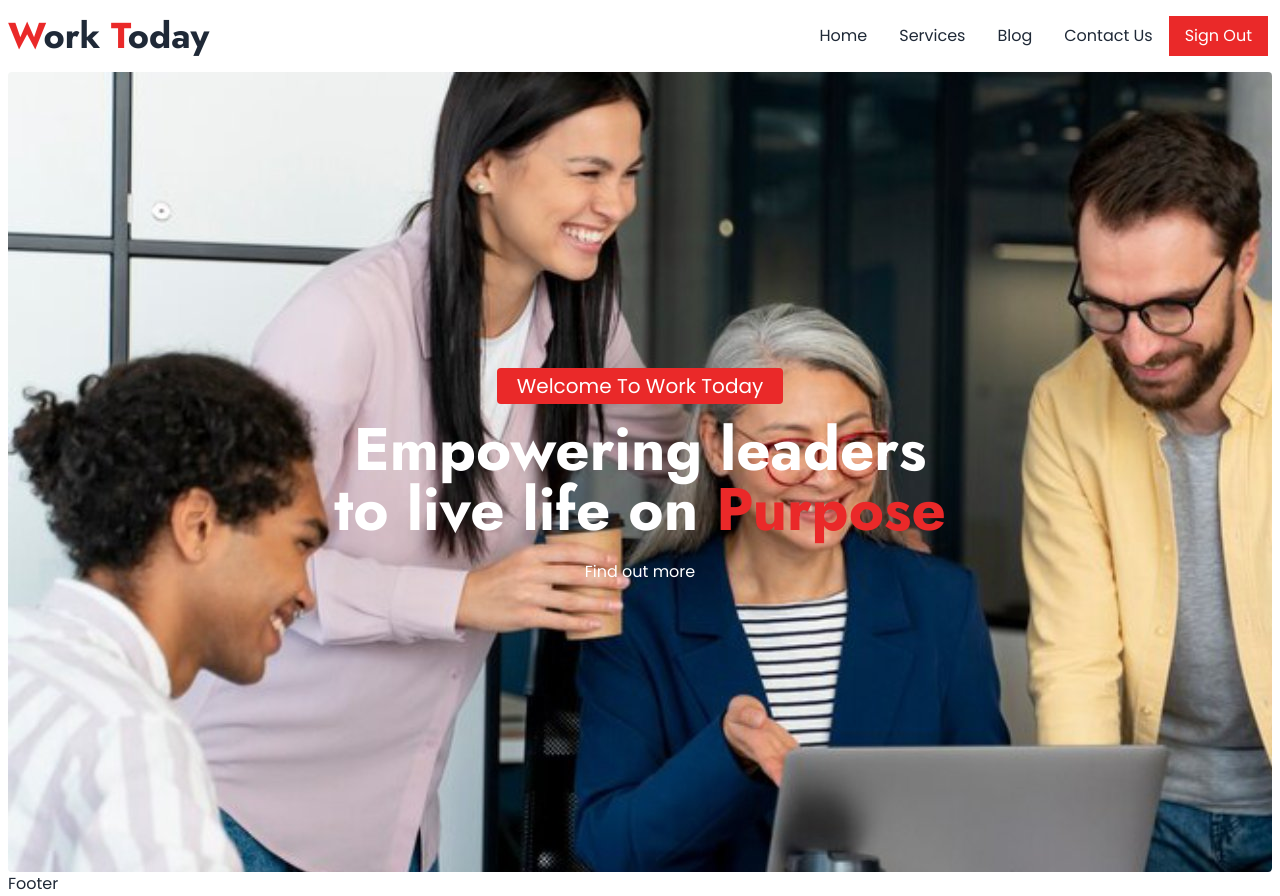
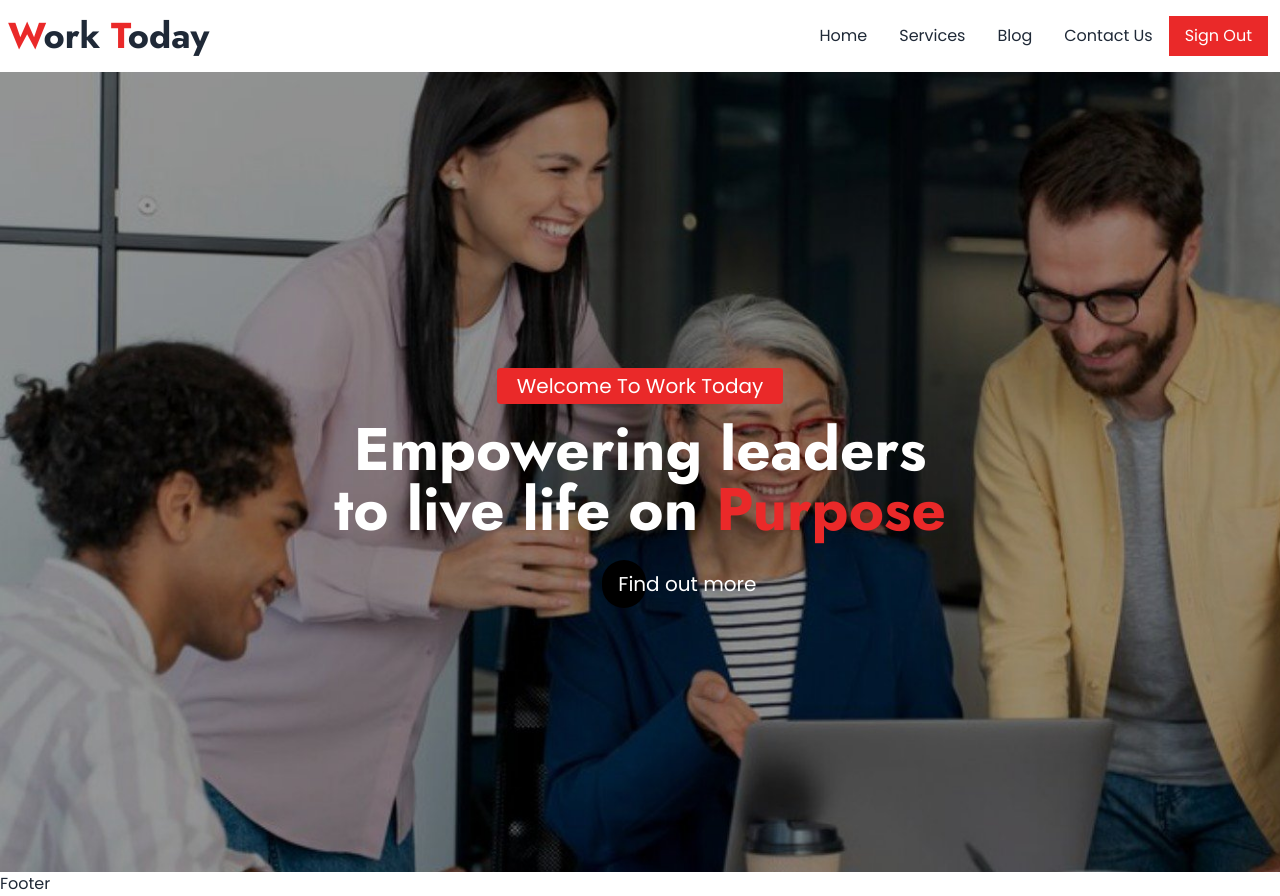
Before and after one commit to peuldev/work-today-client, a React (Vite) app: page / in a window 1280 px wide. Built offline with nearby package versions, Linux system fonts and the light colour scheme.

Commit message:
update bannar

```diff
--- a/src/Layout/Main.jsx
+++ b/src/Layout/Main.jsx
@@ -4,12 +4,10 @@ import Footer from "../Pages/Shared/Footer/Footer";
 
 const Main = () => {
   return (
-    <div className="max-w-screen-xl mx-auto font-Poppins">
+    <div className="font-Poppins">
       <Navbar></Navbar>
-      <div className="mx-2">
-        <Outlet></Outlet>
-        <Footer></Footer>
-      </div>
+      <Outlet></Outlet>
+      <Footer></Footer>
     </div>
   );
 };
--- a/src/Pages/Home/Banner/Banner.jsx
+++ b/src/Pages/Home/Banner/Banner.jsx
@@ -1,17 +1,31 @@
 import team1 from "../../../assets/slider/team1.jpg";
 const Banner = () => {
   return (
-    <div className="h-[800px] rounded" style={{ backgroundImage: `url(${team1})` }}>
+    <div
+      className="h-[800px]"
+      style={{
+        backgroundImage: `url(${team1})`,
+        backgroundRepeat: "no-repeat",
+        backgroundSize: "cover",
+      }}
+    >
       <div className="flex justify-center pt-[300px]">
-        <div className="text-center text-white">
+        <div className="text-center text-white cursor-default">
           <h1 className="text-xl bg-red rounded py-1 inline px-5">
             Welcome To Work Today
           </h1>
-          <h4 className="font-Jost text-6xl font-bold my-5">
+          <h4 className="font-Jost lg:text-6xl md:text-3xl text-xl font-bold my-5">
             Empowering leaders <br /> to live life on{" "}
             <span className="text-red">Purpose</span>
           </h4>
-          <p>Find out more</p>
+          <div className="flex justify-center ">
+            <div className="flex items-center hover:text-red ">
+              <p className="bg-black text-black inline py-3 px-5 rounded-full relative right-4 ">
+                .
+              </p>
+              <p className="cursor-pointer  absolute text-xl">Find out more</p>
+            </div>
+          </div>
         </div>
       </div>
     </div>
--- a/src/Pages/Shared/Navbar/Navbar.jsx
+++ b/src/Pages/Shared/Navbar/Navbar.jsx
@@ -29,6 +29,7 @@ const Navbar = () => {
     </>
   );
   return (
+    <div className=" max-w-screen-xl mx-auto">
       <div className="navbar">
         <div className="navbar-start">
           <div className="dropdown">
@@ -64,6 +65,7 @@ const Navbar = () => {
           <ul className="menu menu-horizontal px-1 text-base">{navLink}</ul>
         </div>
       </div>
+    </div>
   );
 };
 
```
Also changed, not shown: src/assets/slider/team1.jpg. Lines whose indentation alone changed are shown as unchanged.
